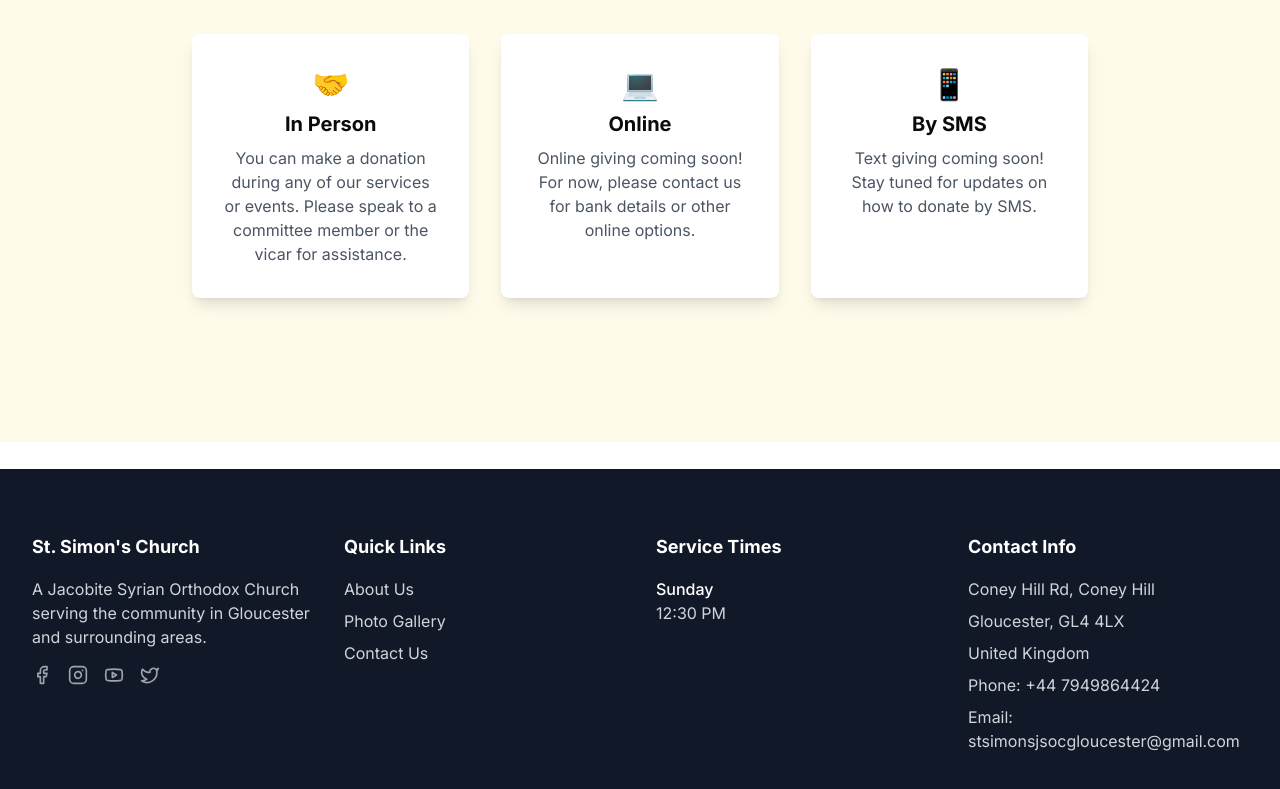
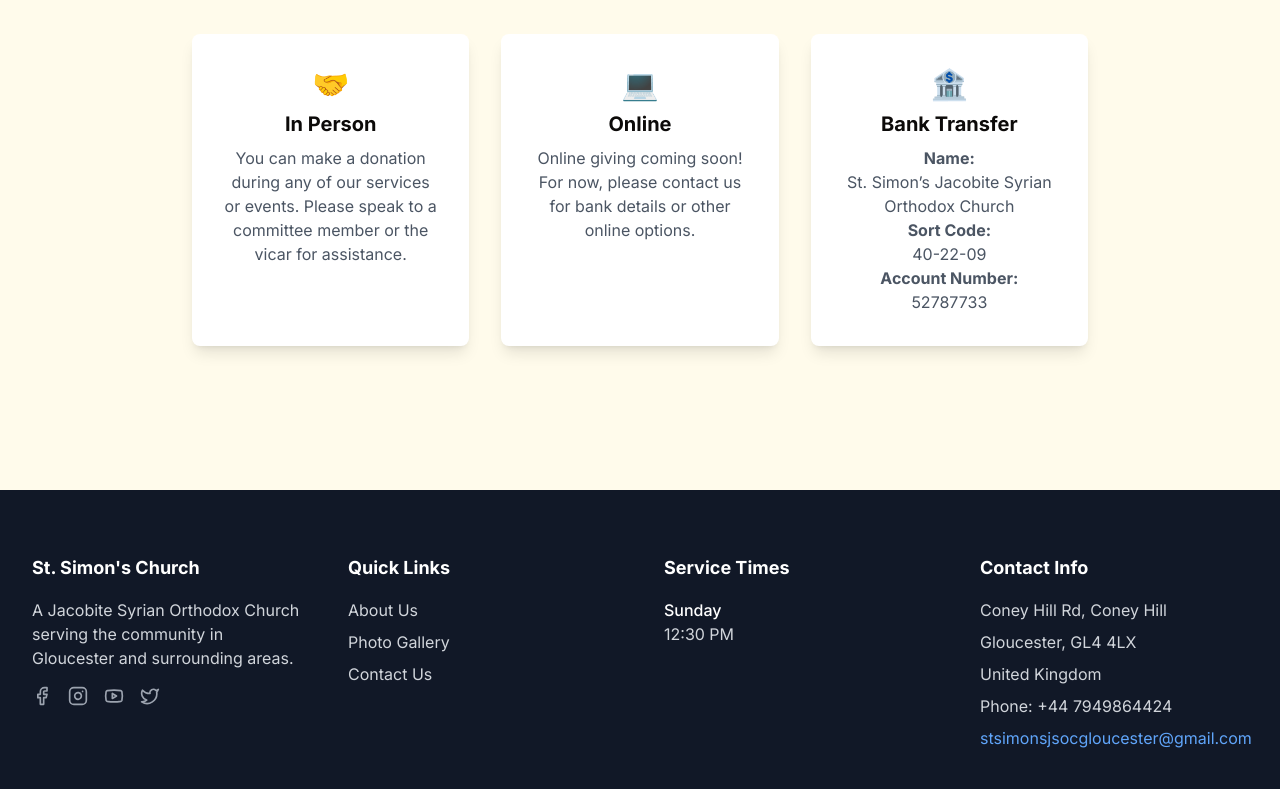
Before and after one commit to JohanJobi/stsimonsJSOC, a Next.js app in the folder church-website/: page /donate in a window 1280 px wide. Shown: the part 331-1120 px from the top of the page. Built offline with nearby package versions, Linux system fonts and the light colour scheme.

Commit message:
some changes

```diff
--- a/church-website/app/donate/page.tsx
+++ b/church-website/app/donate/page.tsx
@@ -26,9 +26,13 @@ export default function DonatePage() {
               </div>
               {/* By SMS */}
               <div className="bg-white rounded-lg shadow-lg p-8 flex flex-col items-center transition-transform duration-300 hover:scale-105 hover:-translate-y-2 cursor-pointer">
-                <span className="text-amber-700 text-3xl mb-2">📱</span>
-                <h2 className="text-xl font-bold mb-2">By SMS</h2>
-                <p className="text-gray-600">Text giving coming soon! Stay tuned for updates on how to donate by SMS.</p>
+                <span className="text-amber-700 text-3xl mb-2">🏦</span>
+                <h2 className="text-xl font-bold mb-2">Bank Transfer</h2>
+                <p className="text-gray-600  md:px-1">
+                  <span className="font-bold">Name:</span><br />St. Simon’s Jacobite Syrian Orthodox Church<br />
+                  <span className="font-bold">Sort Code:</span><br />40-22-09<br />
+                  <span className="font-bold">Account Number:</span> 52787733
+                </p>
               </div>
             </div>
           </AnimatedSection>
--- a/church-website/app/events/page.tsx
+++ b/church-website/app/events/page.tsx
@@ -92,9 +92,9 @@ export default function EventsPage() {
 												animate={{ opacity: 1, x: 0 }}
 												transition={{ delay: 0.5 + index * 0.05 }}
 											>
-												<p className="text-sm text-gray-500 mb-1">
-													{event.date || event.createdAt}
-												</p>
+<p className="text-sm text-gray-500 mb-1">
+	{event.date ? new Date(event.date).toLocaleDateString('en-US', { year: 'numeric', month: 'long', day: 'numeric' }) : (event.createdAt ? new Date(event.createdAt).toLocaleDateString('en-US', { year: 'numeric', month: 'long', day: 'numeric' }) : "")}
+</p>
 												<h4 className="font-bold text-lg text-gray-900 mb-2">
 													{event.title || event.name}
 												</h4>
--- a/church-website/app/page.tsx
+++ b/church-website/app/page.tsx
@@ -96,7 +96,7 @@ export default function Home() {
         </AnimatedSection>
       </section>
       {/* Photo Gallery Preview */}
-      <section className="container py-12 md:py-24">
+      <section className="bg-amber-50 container py-12 md:py-24">
         <AnimatedSection once={false} animation="fadeInUp" className="flex flex-col items-center justify-center text-center mb-12">
           <div className="inline-block rounded-lg bg-amber-100 px-3 py-1 text-sm text-amber-800 mb-4">Gallery</div>
           <h2 className="text-3xl font-bold tracking-tighter sm:text-4xl md:text-5xl mb-4">Church Photo Gallery</h2>
--- a/church-website/components/footer.tsx
+++ b/church-website/components/footer.tsx
@@ -5,7 +5,7 @@ export default function Footer() {
   return (
     <footer className="bg-gray-900 text-gray-300">
       <div className="container py-12 md:py-16">
-        <div className="grid gap-8 md:grid-cols-2 lg:grid-cols-4">
+        <div className="grid gap-12 md:grid-cols-2 lg:grid-cols-4">
           <div>
             <h3 className="mb-4 text-lg font-bold text-white">St. Simon&apos;s Church</h3>
             <p className="mb-4 max-w-xs">
@@ -72,7 +72,9 @@ export default function Footer() {
                 <span className="block">Phone: +44 7949864424</span>
               </p>
               <p>
-                <span className="block">Email: stsimonsjsocgloucester@gmail.com</span>
+                <span className="block">
+                  <a href="mailto:stsimonsjsocgloucester@gmail.com" className="hover:underline text-blue-400">stsimonsjsocgloucester@gmail.com</a>
+                </span>
               </p>
             </address>
           </div>
```
